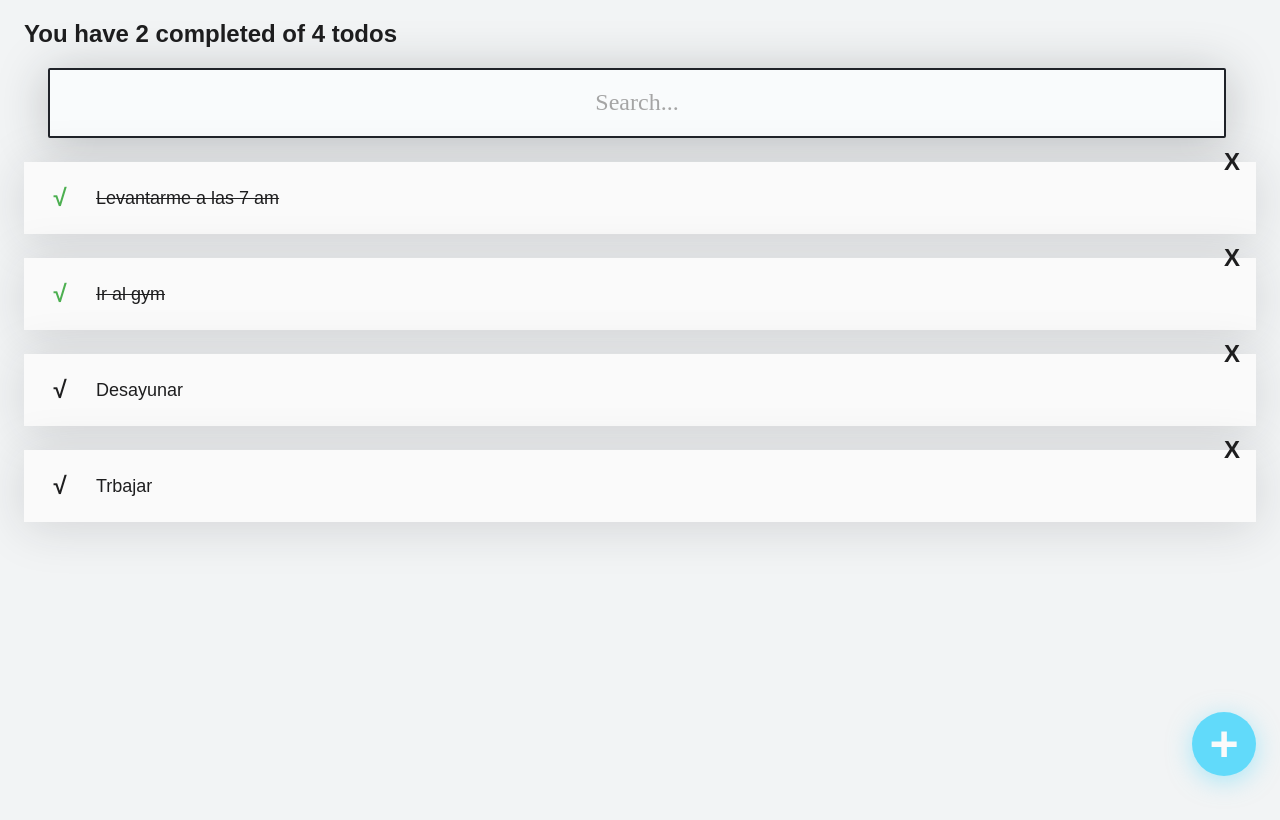
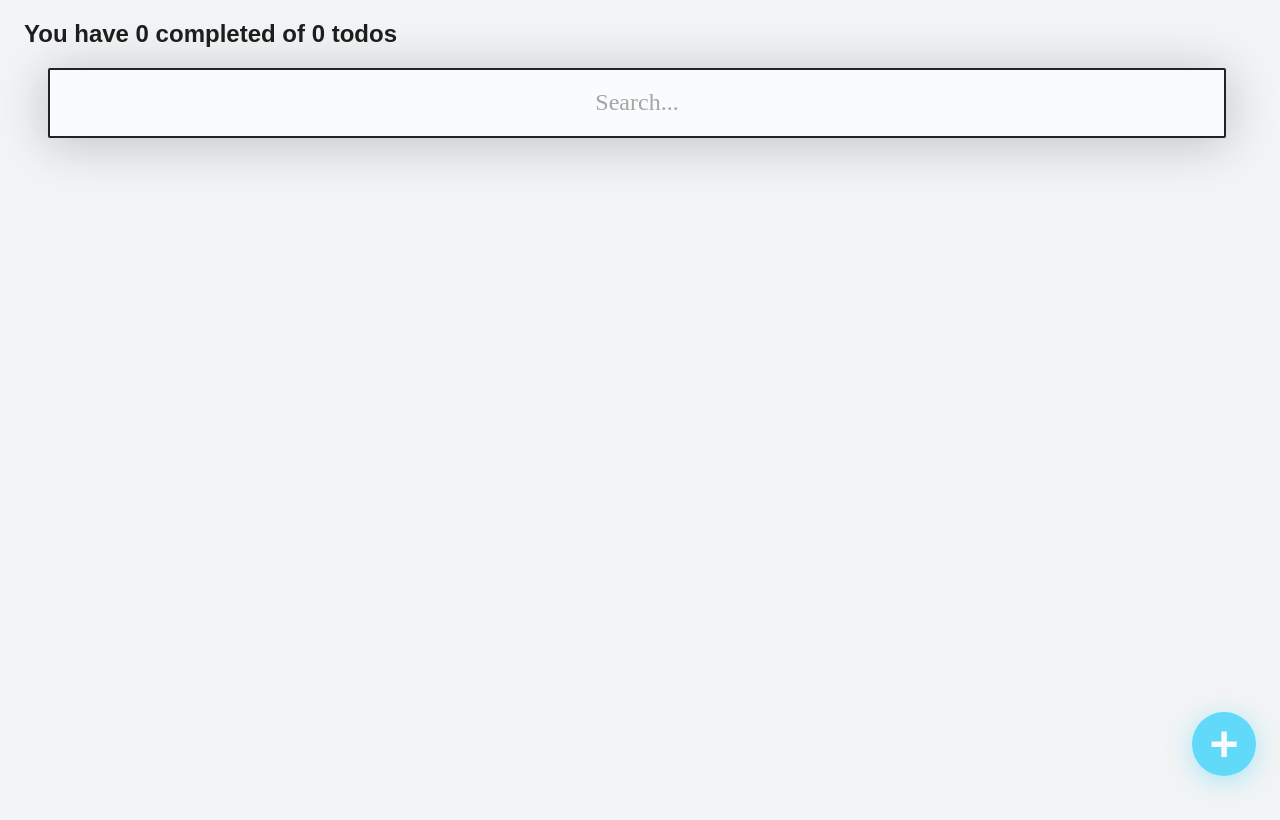
Before and after one commit to linuxcarl/intro_react_ts, a React (Create React App) app: page / in a window 1280 px wide. Built offline with nearby package versions, Linux system fonts and the light colour scheme.

Commit message:
feat: add conection with localstorage

```diff
--- a/src/App.tsx
+++ b/src/App.tsx
@@ -1,95 +1,43 @@
-import React from "react";
+import React, { useState } from "react";
 import "./App.css";
-import { TodoCounter } from "./components/TodoCounter";
-import { TodoSearch } from "./components/TodoSearch";
-import { TodoList } from "./components/TodoList";
-import { TodoItem } from "./components/TodoItem";
-import { CreateTodoButton } from "./components/CreateTodoButton";
-interface list {
+import { AppUi } from "./AppUi";
+
+interface Todo {
   id: number;
   task: string;
   completed: boolean;
   completed_date: string;
 }
 
-const todoList = [
-  {
-    id: 1,
-    task: "Levantarme a las 7 am",
-    completed: true,
-    completed_date: "8/24/2022",
-  },
-  {
-    id: 2,
-    task: "Ir al gym",
-    completed: true,
-    completed_date: "11/3/2022",
-  },
-  {
-    id: 3,
-    task: "Desayunar",
-    completed: false,
-    completed_date: "5/7/2022",
-  },
-  {
-    id: 4,
-    task: "Trbajar",
-    completed: false,
-    completed_date: "9/19/2022",
-  },
-];
-
 function App() {
-  const [todos, setTodos] = React.useState<list[]>(todoList);
-  const [searchValue, setSearchValue] = React.useState<string>("");
-  let searchTodos = [];
-  if (!searchValue.length) {
-    searchTodos = todos;
-  } else {
-    searchTodos = todos.filter((todo: list) => {
-      const todoText = todo.task.toLowerCase();
-      const searchText = searchValue.toLowerCase();
-      return todoText.includes(searchText);
-    });
-  }
-  const todoCompleted = searchTodos.filter(
-    (todo: list) => !!todo.completed
-  ).length;
-  const totalTodos = searchTodos.length;
-  const completedTodos = (id: number) => {
-    const todoIndex = todos.findIndex((todo: list) => todo.id === id);
-    const newTodos = [...todos];
-    newTodos[todoIndex].completed = true;
-    newTodos[todoIndex].completed_date = new Date().toLocaleDateString();
-    setTodos(newTodos);
-  };
-
-  const deleteTodos = (id: number) => {
-    const todoIndex = todos.findIndex((todo: list) => todo.id === id);
-    const newTodos = [...todos];
-    newTodos.splice(todoIndex, 1);
-    setTodos(newTodos);
-  };
-
-  return (
-    <React.Fragment>
-      <TodoCounter total={totalTodos} completed={todoCompleted} />
-      <TodoSearch searchValue={searchValue} setSearchValue={setSearchValue} />
-      <TodoList>
-        {searchTodos.map((todo: list) => (
-          <TodoItem
-            id={todo.id}
-            key={todo.task}
-            text={todo.task}
-            completed={todo.completed}
-            onCompleted={() => completedTodos(todo.id)}
-            onDeleted={() => deleteTodos(todo.id)}
-          />
-        ))}
-      </TodoList>
-      <CreateTodoButton />
-    </React.Fragment>
-  );
+  // const [todoList, setTodoList] = useState<Todo[]>([
+  //   {
+  //     id: 1,
+  //     task: "Levantarme a las 7 am",
+  //     completed: true,
+  //     completed_date: "8/24/2022",
+  //   },
+  //   {
+  //     id: 2,
+  //     task: "Ir al gym",
+  //     completed: true,
+  //     completed_date: "11/3/2022",
+  //   },
+  //   {
+  //     id: 3,
+  //     task: "Desayunar",
+  //     completed: false,
+  //     completed_date: "5/7/2022",
+  //   },
+  //   {
+  //     id: 4,
+  //     task: "Trabajar",
+  //     completed: false,
+  //     completed_date: "9/19/2022",
+  //   },
+  // ]);
+  // todos={todoList} setTodos={setTodoList}
+  return <AppUi />;
 }
 
 export default App;
--- /dev/null
+++ b/src/AppUi.tsx
@@ -0,0 +1,106 @@
+import React, { useState } from "react";
+import { TodoCounter } from "./components/TodoCounter";
+import { TodoSearch } from "./components/TodoSearch";
+import { TodoList } from "./components/TodoList";
+import { TodoItem } from "./components/TodoItem";
+import { CreateTodoButton } from "./components/CreateTodoButton";
+
+// interface Properties {
+//   todos: Todo[];
+//   setTodos: (
+//     todos: {
+//       id: number;
+//       task: string;
+//       completed: boolean;
+//       completed_date: string;
+//     }[]
+//   ) => void;
+// }
+
+interface Todo {
+  id: number;
+  task: string;
+  completed: boolean;
+  completed_date: string;
+}
+function useLocalStorage(itemName: string, initialValue: Todo[]) {
+  const localSotorageItem = localStorage.getItem(itemName);
+  let parsedItem: Todo[] = [];
+
+  if (!localSotorageItem) {
+    localStorage.setItem(itemName, JSON.stringify(initialValue));
+    parsedItem = initialValue;
+  } else {
+    parsedItem = JSON.parse(localSotorageItem);
+  }
+  const [item, setItem] = React.useState<Todo[]>(parsedItem);
+
+  const saveItem: React.Dispatch<React.SetStateAction<Todo[]>> = (newItem) => {
+    const stringifiedItem = JSON.stringify(newItem);
+    localStorage.setItem(itemName, stringifiedItem);
+    console.log("newItem=>", newItem);
+    setItem(newItem);
+  };
+  return [item, saveItem];
+}
+
+export function AppUi(): JSX.Element {
+  const [searchValue, setSearchValue] = useState<string>("");
+  const [$todos, saveTodos] = useLocalStorage("TODOS_V1", []);
+  const todos: Array<Todo> = Array.isArray($todos) ? $todos : [];
+  // const [todos, setTodos] = useState<Todo[]>([]);
+
+  // const saveTodos: React.Dispatch<React.SetStateAction<Todo[]>> = (
+  //   newTodos
+  // ) => {
+  //   setTodos(newTodos);
+  // };
+  const completedTodos = (id: number) => {
+    const todoIndex = todos.findIndex((todo: Todo) => todo.id === id);
+    const newTodos = [...todos];
+    newTodos[todoIndex].completed = true;
+    newTodos[todoIndex].completed_date = new Date().toLocaleDateString();
+    saveTodos(newTodos);
+  };
+
+  const deleteTodos = (id: number) => {
+    const todoIndex = todos.findIndex((todo: Todo) => todo.id === id) || 0;
+    const newTodos = [...todos];
+    newTodos.splice(todoIndex, 1);
+    saveTodos(newTodos);
+  };
+  let searchTodos: Todo[] = [];
+  if (!searchValue.length) {
+    searchTodos = todos;
+  } else {
+    searchTodos = todos.filter((todo: Todo) => {
+      const todoText = todo.task.toLowerCase();
+      const searchText = searchValue.toLowerCase();
+      return todoText.includes(searchText);
+    });
+  }
+  const todoCompleted = searchTodos.filter(
+    (todo: Todo) => !!todo.completed
+  ).length;
+  const totalTodos = searchTodos.length;
+
+  return (
+    <>
+      <TodoCounter total={totalTodos} completed={todoCompleted} />
+      <TodoSearch searchValue={searchValue} setSearchValue={setSearchValue} />
+      <TodoList>
+        {searchTodos.map((todo: Todo) => (
+          <TodoItem
+            id={todo.id}
+            key={todo.task}
+            text={todo.task}
+            completed={todo.completed}
+            onCompleted={() => completedTodos(todo.id)}
+            onDeleted={() => deleteTodos(todo.id)}
+          />
+        ))}
+      </TodoList>
+      <CreateTodoButton />
+    </>
+  );
+}
```
